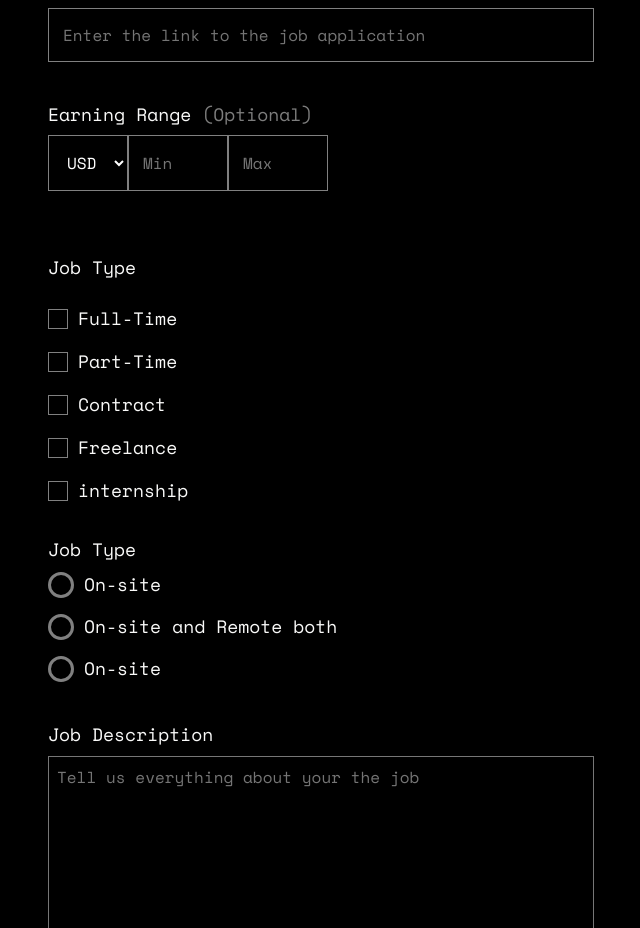
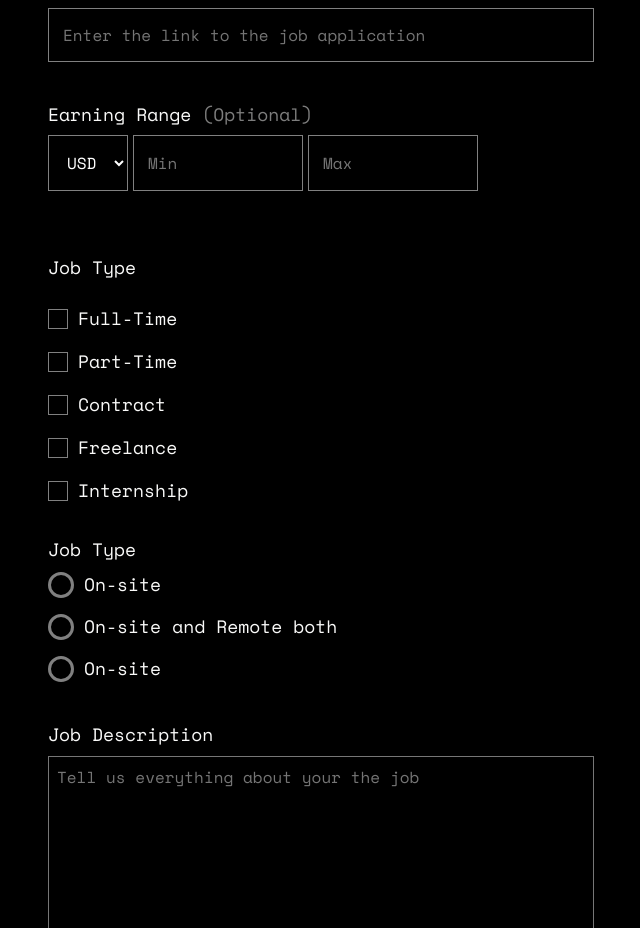
Before and after one commit to Wesal-Nowsher/web3job, a React (Create React App) app: page /positionform in a window 1280 px wide. Shown: the part 1123-2051 px from the top of the page, without its empty margins (319-959 px from the left). Built offline with nearby package versions, Linux system fonts and the light colour scheme; a web font is replaced by a local one.

Commit message:
job descirption page ready

```diff
--- a/src/App.css
+++ b/src/App.css
@@ -277,7 +277,10 @@ h3.form-header{
     color:#FFFFFF;
 }
 .salary-range input{
-  width: 100px;
+  width: 170px;
+}
+.salary-range{
+  gap:5px;
 }
 .less-opc{
   opacity: 0.5;
@@ -449,7 +452,7 @@ text-decoration: none;
 .jobdesc{
   width: 100%;
   margin-top: 5%;
-  min-height: 350px;
+  min-height: 150px;
 }
 .jobdesc p.web3-jobs{
   color:#2FC135;
--- a/src/page/positionform/form.js
+++ b/src/page/positionform/form.js
@@ -44,7 +44,7 @@ import React from "react";
                                 <input type="checkbox" />
                                 <span class="geekmark"></span>
                             </label>
-                            <label class="main1">internship
+                            <label class="main1">Internship
                                 <input type="checkbox" />
                                 <span class="geekmark"></span>
                             </label>
```
